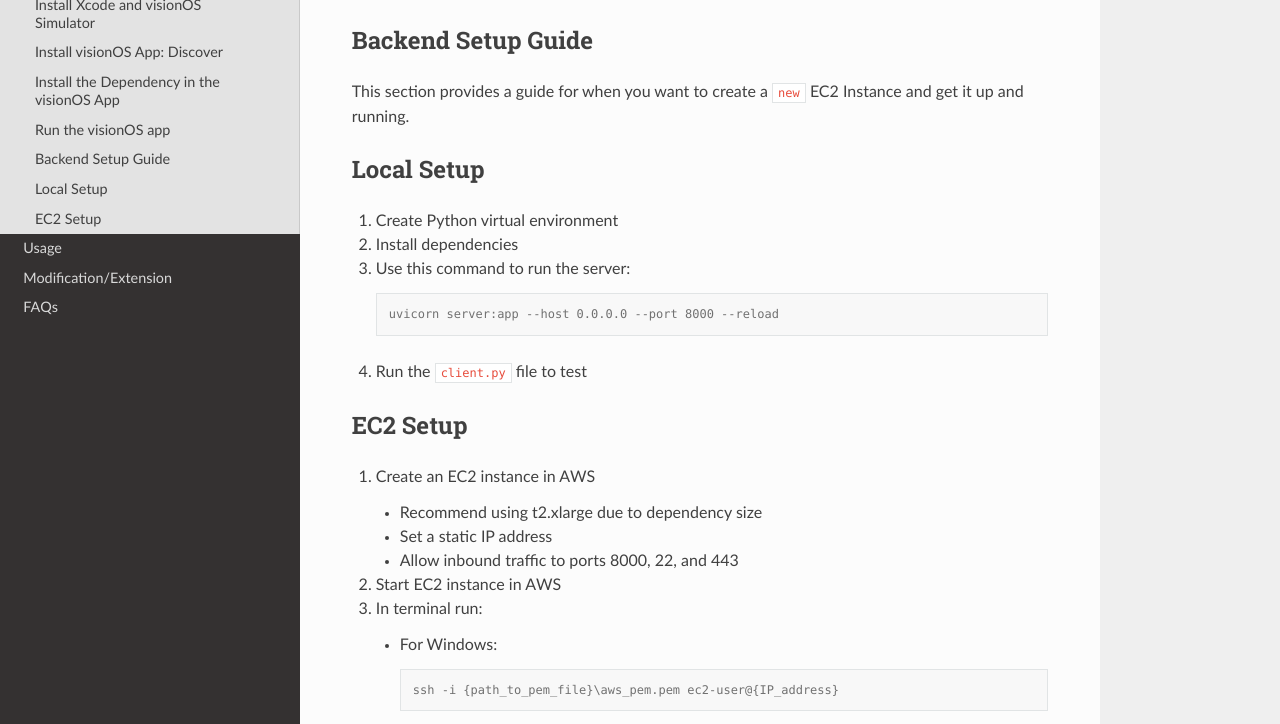
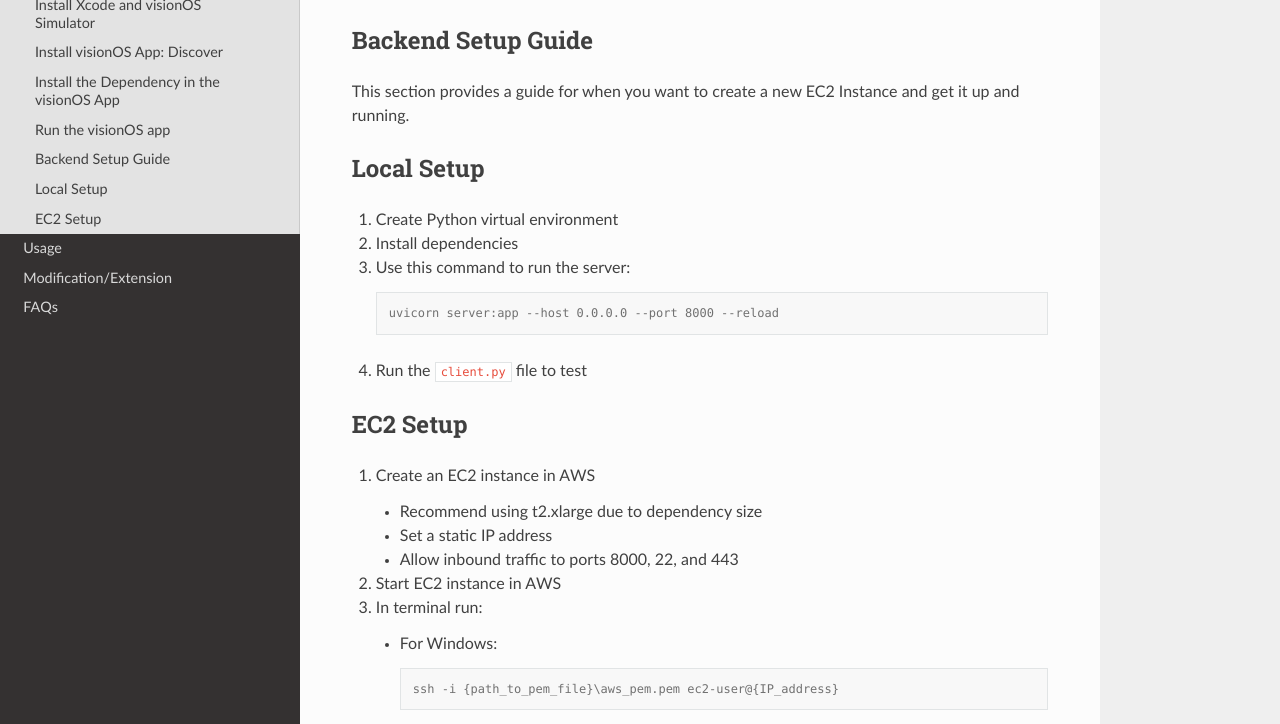
Before and after one commit to Apple-Vision-Pro-UA-CS495/apple-vision-pro-tutorial, a Sphinx documentation site: the page built from docs/source/installation.rst, in a window 1280 px wide and 900 px high, scrolled down 4691 px, cut to the strip 176-900 px from the top of the window. Built offline with Sphinx 7.4.7 and the Read the Docs theme 3.1.0, drawn with Linux system fonts in a browser that asks for light colours.

Commit message:
small change

```diff
--- a/docs/source/installation.rst
+++ b/docs/source/installation.rst
@@ -104,7 +104,7 @@ Run the visionOS app
 Backend Setup Guide
 -------------------
 
-This section provides a guide for when you want to create a ``new`` EC2 Instance and get it up and running.
+This section provides a guide for when you want to create a new EC2 Instance and get it up and running.
 
 Local Setup
 -----------
```
